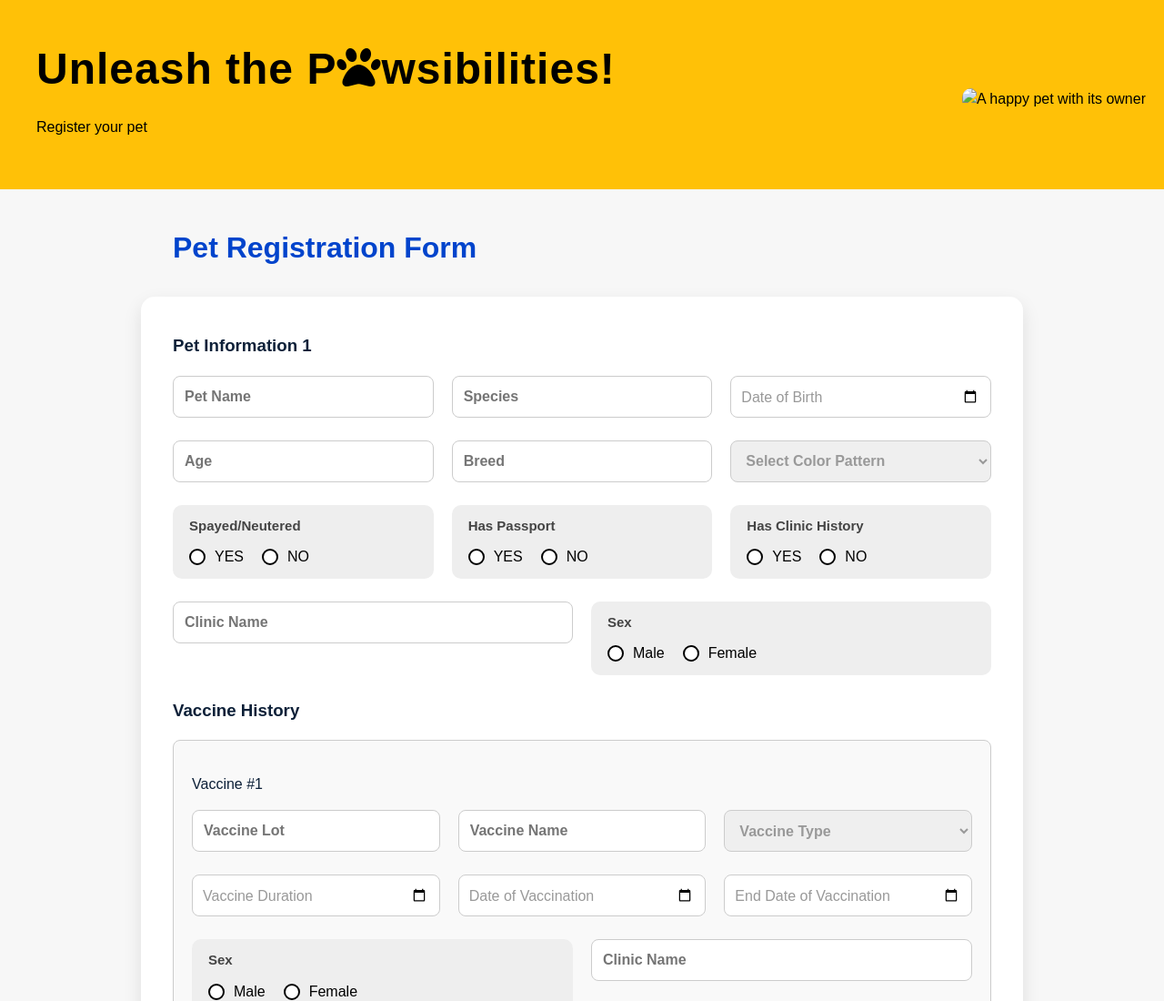
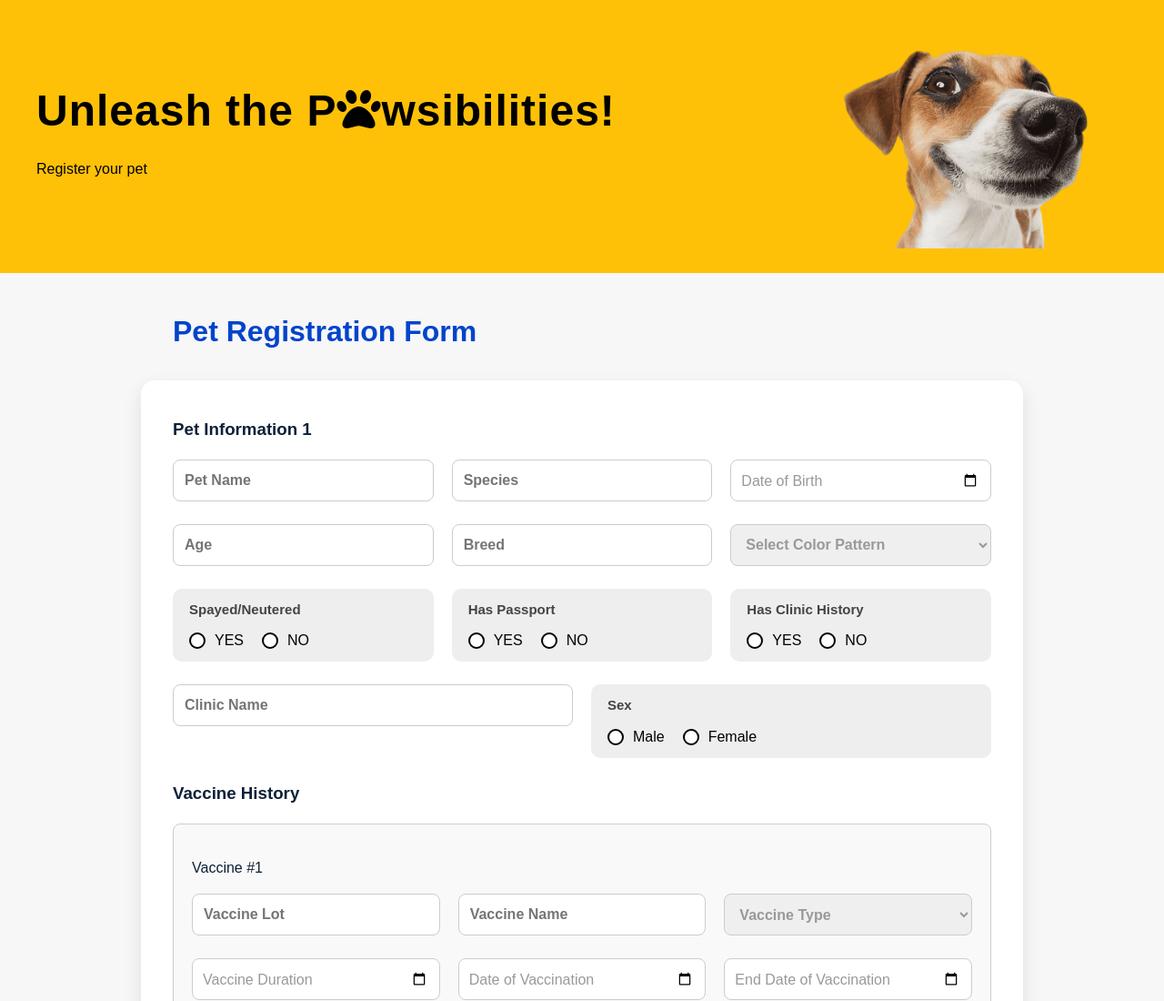
Before and after one commit to aBitOfYuan/Information-Management, a plain HTML site: page pet-information.html in a window 1280 px wide. Shown: the top 1100 px of the page at 91% size. Drawn offline with Linux system fonts and the light colour scheme.

Commit message:
change the name for images to Images/Image 1.png

```diff
--- a/pet-information.html
+++ b/pet-information.html
@@ -27,7 +27,7 @@
         </div>
 
         <div class="pet-banner">
-            <img src="image 1.png" alt="A happy pet with its owner" class="header-img" />
+            <img src="Images/image 1.png" alt="A happy pet with its owner" class="header-img" />
         </div>
     </div>
 
```
